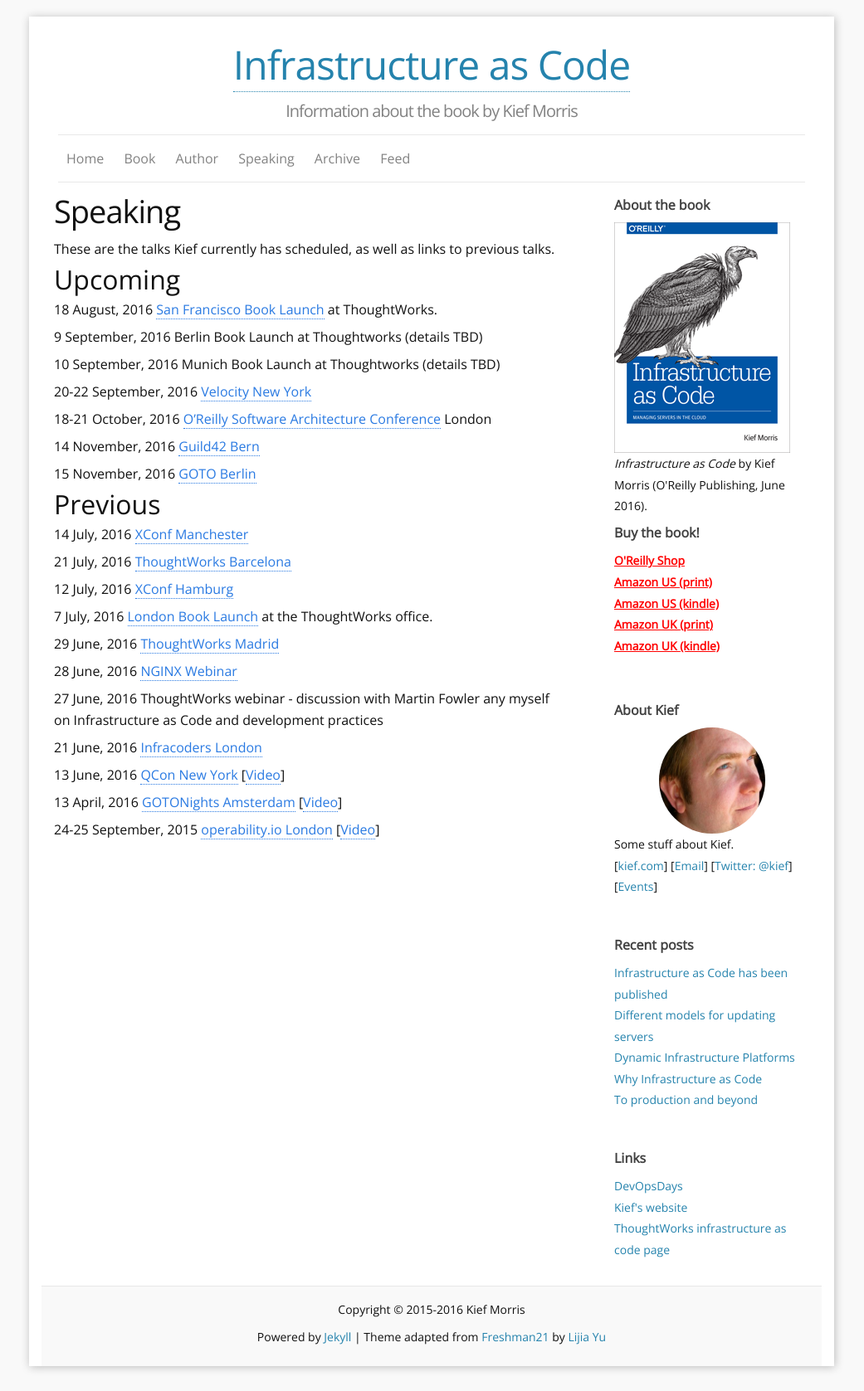
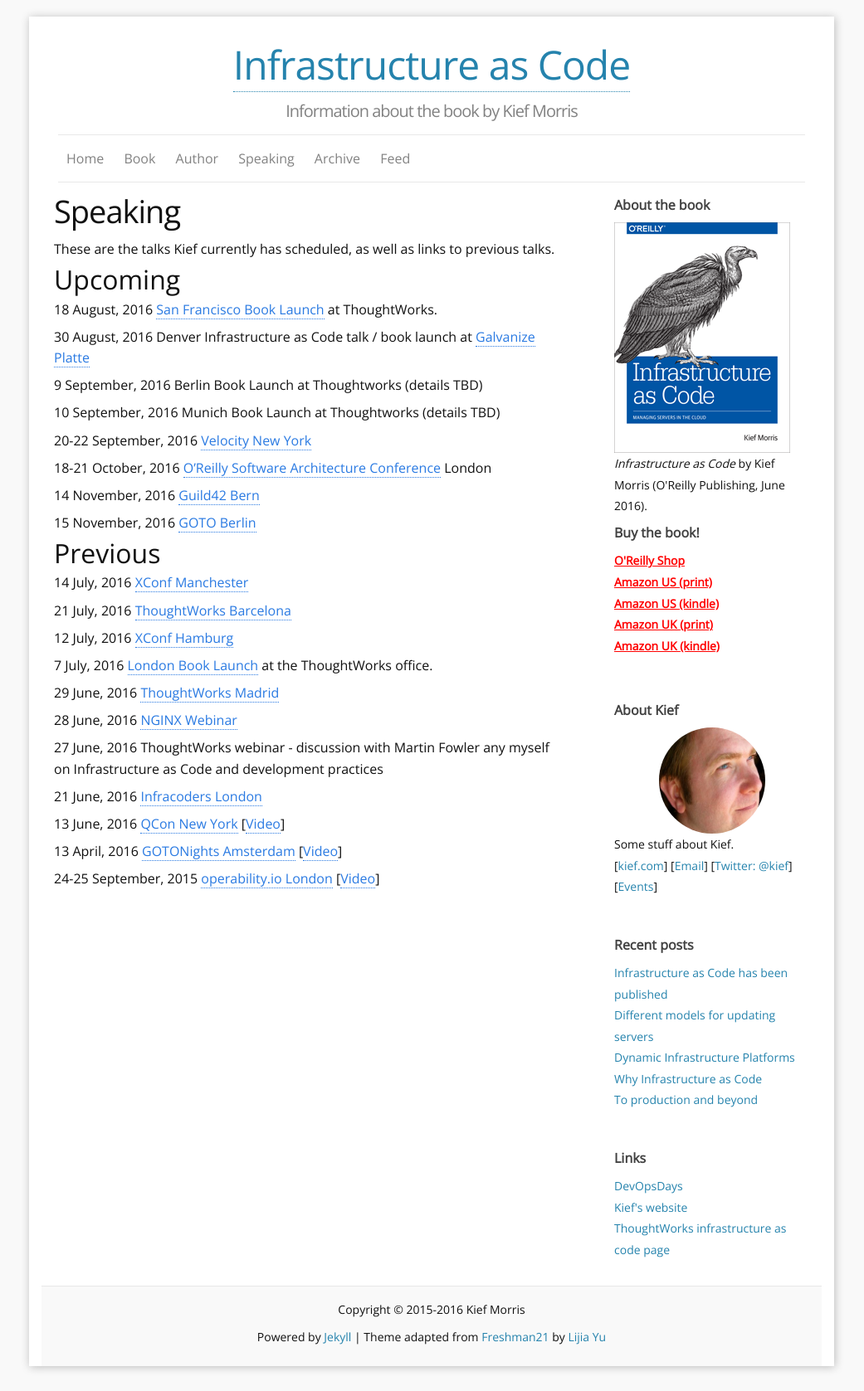
Before and after one commit to kief/infrastructure-as-code.com, a Jekyll site: the page built from 30-speaking.md, in a window 1280 px wide. Shown: the whole page at 83% size, without its empty margins (120-1161 px from the left). Built offline with Jekyll 4.4.1, drawn with Linux system fonts in a browser that asks for light colours; comment, search, counter and statistics services are not loaded.

Commit message:
Added Denver event

```diff
--- a/30-speaking.md
+++ b/30-speaking.md
@@ -9,6 +9,8 @@
 ## Upcoming
 
 18 August, 2016 [San Francisco Book Launch](https://info.thoughtworks.com/Infrastructure-As-Code-SF-Launch.html) at ThoughtWorks.
+
+30 August, 2016 Denver Infrastructure as Code talk / book launch at [Galvanize Platte](http://www.galvanize.com/campuses/denver-platte/)
 
 9 September, 2016 Berlin Book Launch at Thoughtworks (details TBD)
 
```
